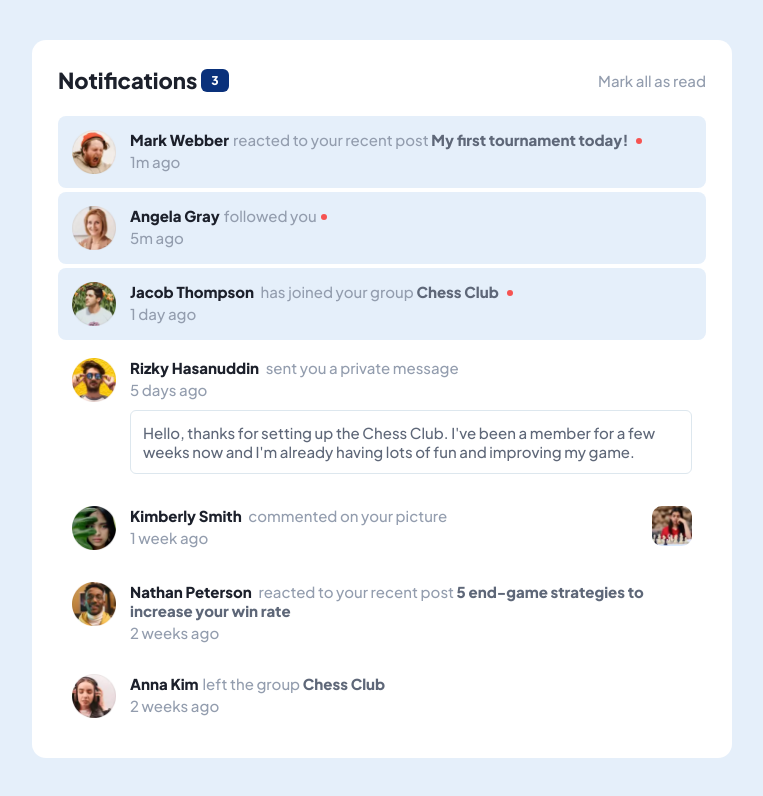
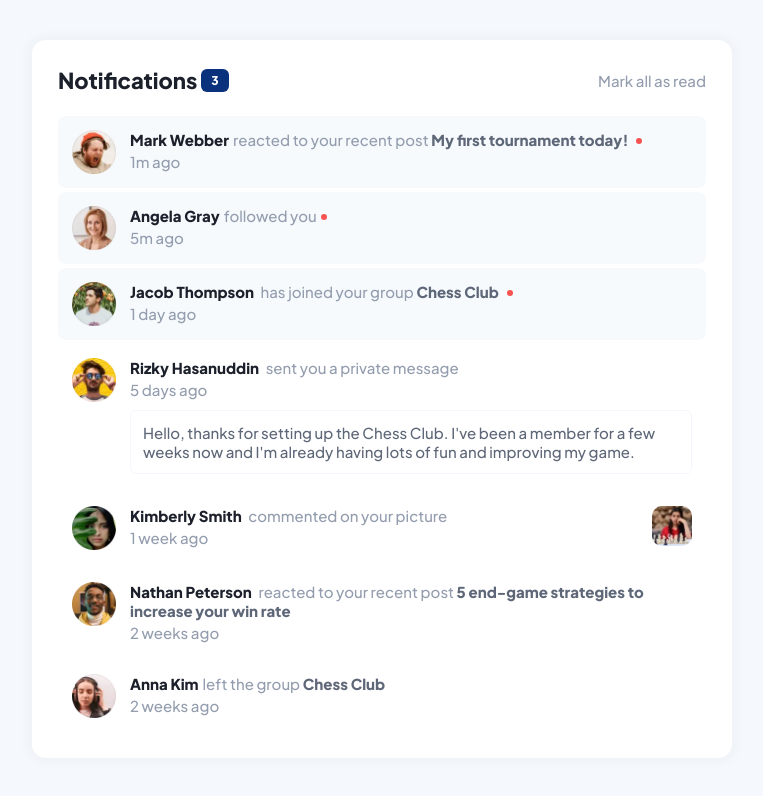
Before and after one commit to AngeloMar98/MentorChallenge-9, a plain HTML site: page index.html in a window 1280 px wide. Shown: the whole page, without its empty margins (258-1021 px from the left). Drawn offline with Linux system fonts and the light colour scheme.

Commit message:
updated colors and added box shadow

```diff
--- a/style.css
+++ b/style.css
@@ -13,7 +13,7 @@ body {
   font-weight: 500;
   font-size: 1.5rem;
   color: hsl(219, 14%, 63%);
-  background-color: hsl(211, 68%, 94%);
+  background-color: hsla(211, 68%, 94%, 0.35);
 }
 
 a:link,
@@ -36,6 +36,7 @@ a:active {
   margin: 4rem auto;
   padding: 2.6rem;
 
+  box-shadow: 0 0 8px 6px rgba(0, 0, 0, 0.025);
   background-color: hsl(0, 0%, 100%);
   border-radius: 14px;
 }
@@ -79,7 +80,7 @@ a:active {
 /* NOTIFICATION BUBBLE */
 
 .new {
-  background-color: hsl(211, 68%, 94%);
+  background-color: hsla(211, 68%, 94%, 0.35);
 }
 
 .notification {
@@ -140,7 +141,7 @@ a:active {
 }
 
 blockquote {
-  border: solid 1px hsl(205, 33%, 90%);
+  border: solid 1px hsla(211, 68%, 94%, 0.47);
   color: hsl(219, 12%, 42%);
   padding: 1.2rem;
   border-radius: 6px;
@@ -148,7 +149,7 @@ blockquote {
 }
 
 blockquote:hover {
-  background-color: hsl(205, 33%, 90%);
+  background-color: hsla(211, 68%, 94%, 0.47);
   cursor: pointer;
 }
 
```
